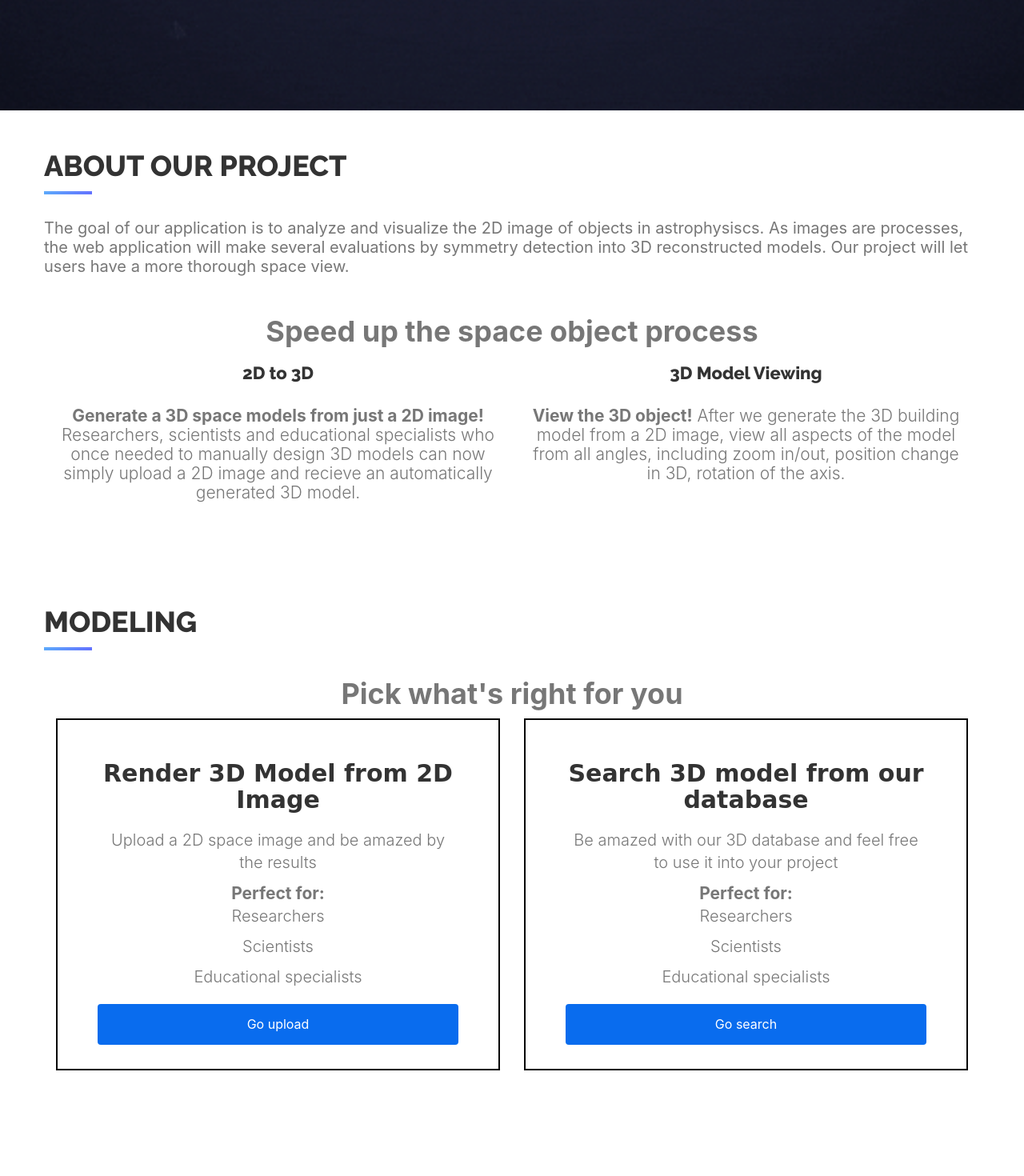
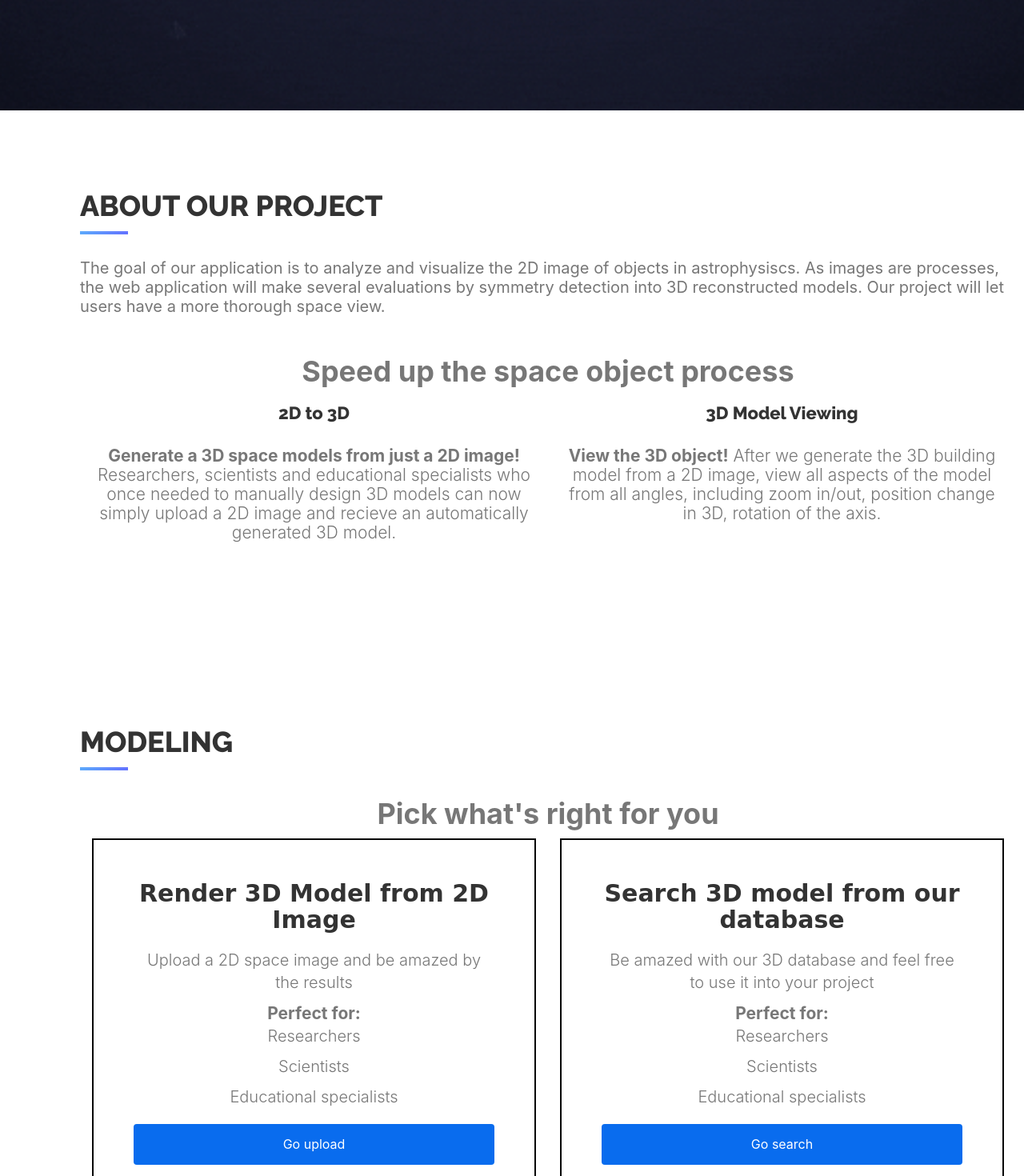
Before and after one commit to tuyenphk/3D-RECONSTRUCTION-TOOL, a React (Create React App) app in the folder client/: page / in a window 1280 px wide. Shown: the part 680-2150 px from the top of the page at 80% size. Built offline with nearby package versions, Linux system fonts and the light colour scheme.

Commit message:
fix the page rendered underneath

```diff
--- a/client/public/css/style.css
+++ b/client/public/css/style.css
@@ -224,7 +224,7 @@ header .intro-text {
 }
 /* About Section */
 #about {
-	padding: 50px;
+	padding: 100px;
 }
 
 #about h1 {
@@ -256,7 +256,7 @@ header .intro-text {
 }
 /* Modeling Section */
 #modeling{
-	padding: 50px;
+	padding: 100px;
 }
 
 #modeling h2 {
```
